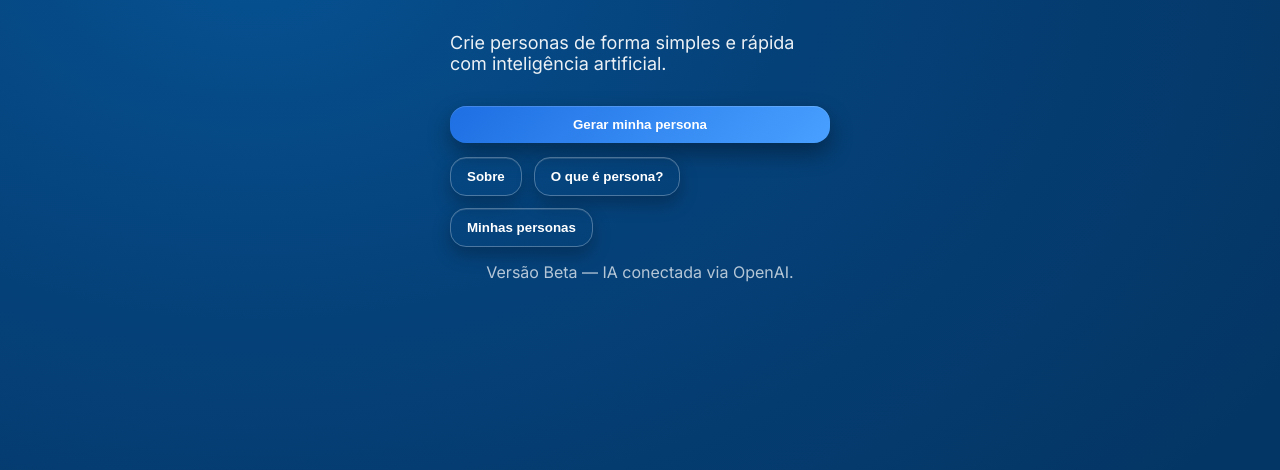
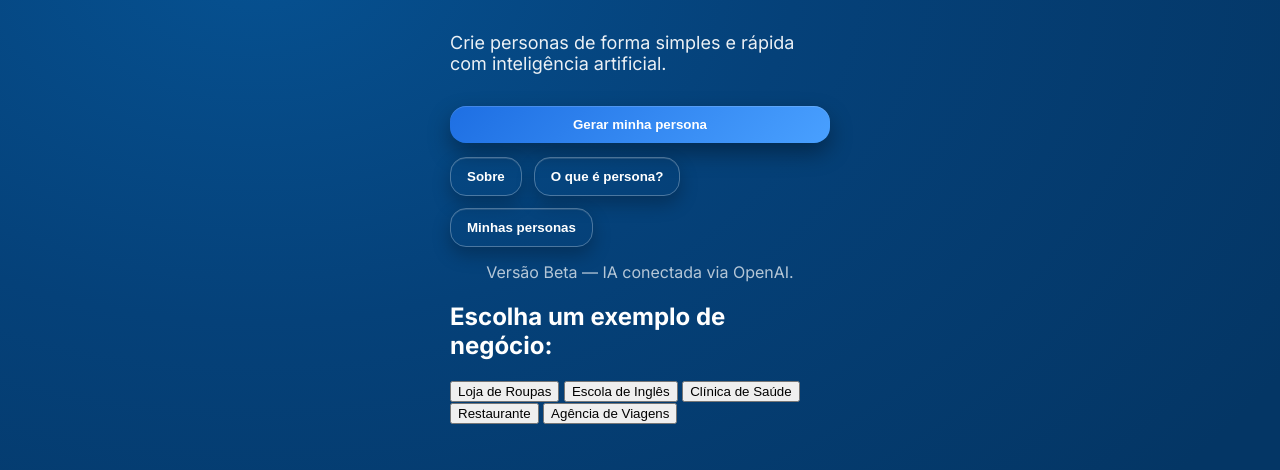
Before and after one commit to luanrodrigueslrds13-arch/PersonApp-Feira2025, a website: page index.html in a window 1280 px wide. Shown: the part 118-588 px from the top of the page. Drawn offline with nearby package versions, Linux system fonts and the light colour scheme.

Commit message:
Update index.html

```diff
--- a/index.html
+++ b/index.html
@@ -50,6 +50,20 @@
         Versão Beta — IA conectada via OpenAI.
       </footer>
     </section>
+    <body>
+  <!-- Seção de escolha do exemplo -->
+  <div id="view-example-selection">
+    <h2>Escolha um exemplo de negócio:</h2>
+    <button id="btn-loja-roupas">Loja de Roupas</button>
+    <button id="btn-escola-ingles">Escola de Inglês</button>
+    <button id="btn-clinica-saude">Clínica de Saúde</button>
+    <button id="btn-restaurante">Restaurante</button>
+    <button id="btn-agencia-viagens">Agência de Viagens</button>
+  </div>
+
+  <!-- Etapas de preenchimento da persona -->
+  <div id="steps-root"></div>
+</body>
 
     <!-- As 6 etapas serão criadas dinamicamente pelo app.js -->
     <div id="steps-root"></div>
```
